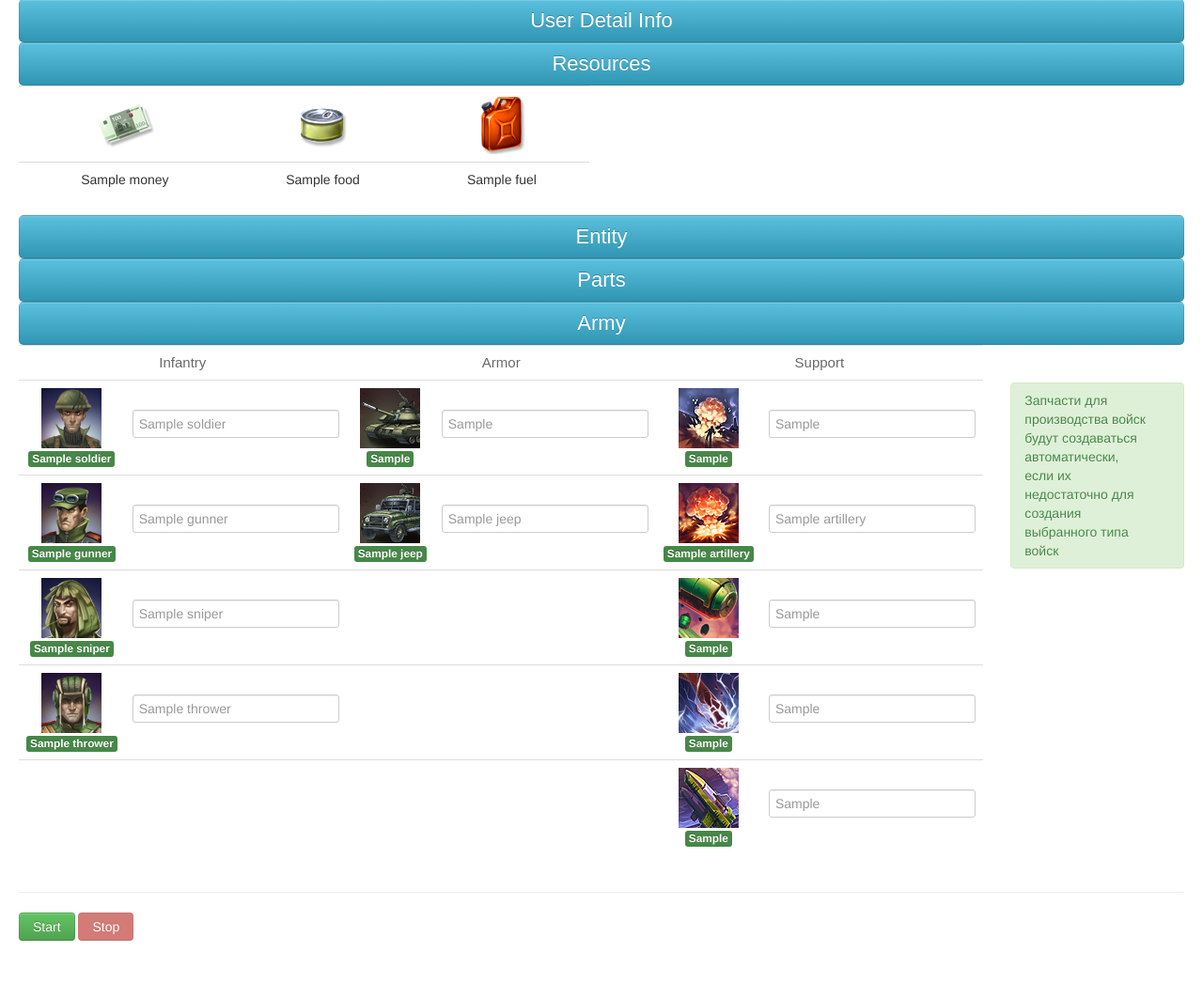
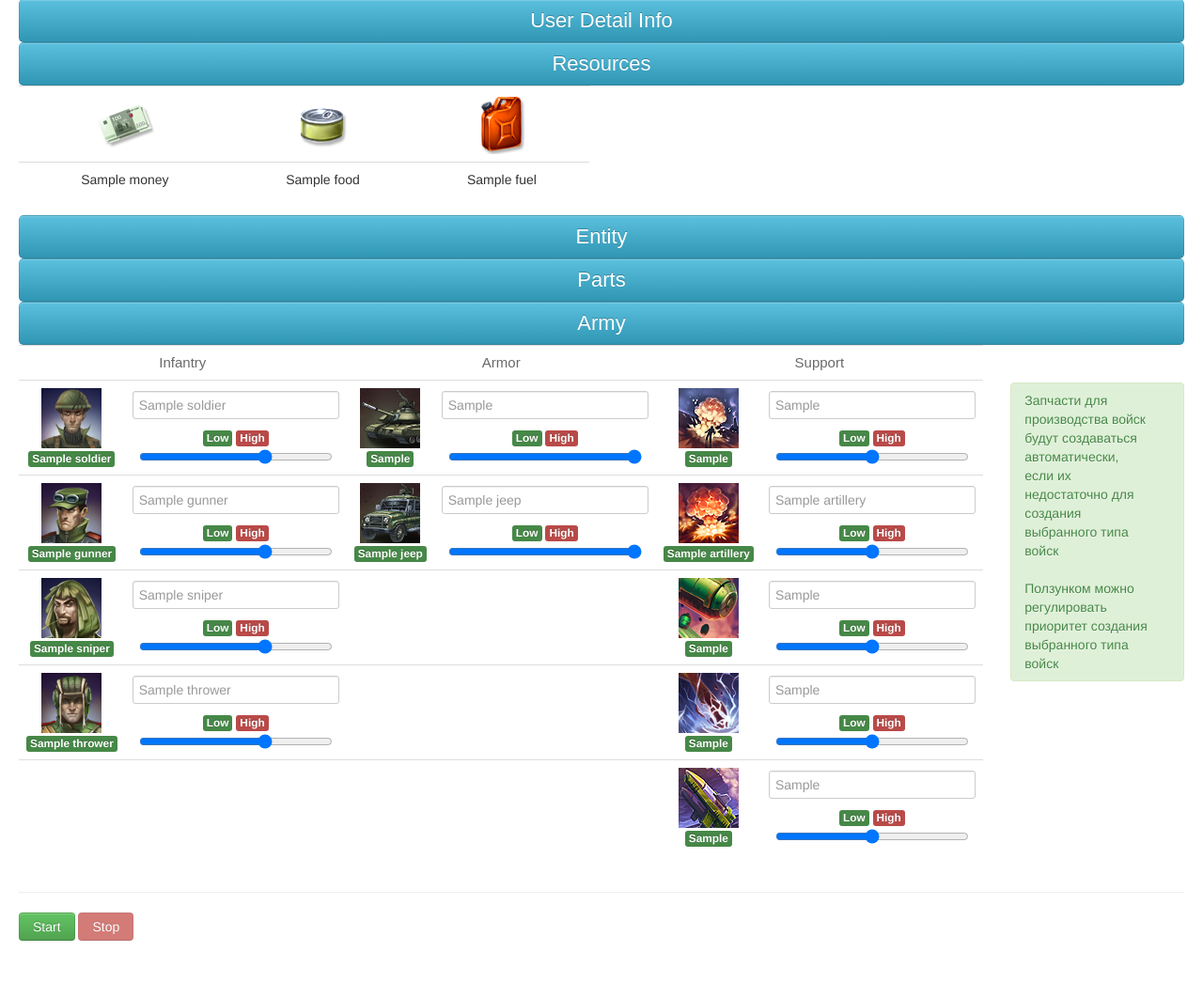
Before and after one commit to bogoslov/RJ_Bots, a Django app: template apps/templates/crisis/order.html in a window 1280 px wide, after a click on "Army". Shown: the part 71-1117 px from the top of the page at 94% size. Run offline with Django 3.2, Linux system fonts and the light colour scheme; the template is opened without the code that fills it: most values are stand-ins (such as "Sample title", 1, 10 or a date in 2020); parts of the project's set-up code (start-up, migrations or seed data) failed here and were passed over; some libraries are stand-ins or nearby versions.

Commit message:
Add priority to unit ordering

```diff
--- a/apps/templates/crisis/order.html
+++ b/apps/templates/crisis/order.html
@@ -114,36 +114,75 @@
                             </tr>
                             <tr>
                                 <td><img src="{% static "img/crisis/infantry/soldier_64x64.png" %}" alt="Soldier"><span class="label label-success">{{ current_army.soldier }}</span></td>
-                                <td><input name="soldier" type="text" placeholder="{{ order.soldier }}"></td>
-{#                                <td></td>#}
+                                <td><input name="soldier" type="text" placeholder="{{ order.soldier }}">
+                                    <span class="label label-success">Low</span>
+                                    <span class="label label-important">High</span>
+                                    <input type="range" name="soldier_priority" min="1" max="4" value="{{ priority.soldier }}" >
+                                </td>
                                 <td><img src="{% static "img/crisis/armor/base_tank_64x64.png" %}" alt="Tank"><span class="label label-success">{{ current_army.base_tank }}</span></td>
-                                <td><input name="base_tank" type="text" placeholder="{{ order.base_tank }}"></td>
+                                <td><input name="base_tank" type="text" placeholder="{{ order.base_tank }}">
+                                    <span class="label label-success">Low</span>
+                                    <span class="label label-important">High</span>
+                                    <input type="range" name="base_tank_priority" min="1" max="2" value="{{ priority.base_tank }}">
+                                </td>
                                 <td><img src="{% static "img/crisis/support/base_artillery_64x64.png" %}" alt="Base Artillery"><span class="label label-success">{{ current_army.base_artillery }}</span></td>
-                                <td><input name="base_artillery" type="text" placeholder="{{ order.base_artillery }}"></td>
+                                <td><input name="base_artillery" type="text" placeholder="{{ order.base_artillery }}">
+                                    <span class="label label-success">Low</span>
+                                    <span class="label label-important">High</span>
+                                    <input type="range" name="base_artillery_priority" min="1" max="5" value="{{ priority.base_artillery }}">
+                                </td>
                             </tr>
                             <tr>
                                 <td><img src="{% static "img/crisis/infantry/gunner_64x64.png" %}" alt="Gunner"><span class="label label-success">{{ current_army.gunner }}</span></td>
-                                <td><input name="gunner" type="text" placeholder="{{ order.gunner }}"></td>
+                                <td><input name="gunner" type="text" placeholder="{{ order.gunner }}">
+                                    <span class="label label-success">Low</span>
+                                    <span class="label label-important">High</span>
+                                    <input type="range" name="gunner_priority" min="1" max="4" value="{{ priority.gunner }}">
+                                </td>
                                 <td><img src="{% static "img/crisis/armor/jeep_64x64.png" %}" alt="Jeep"><span class="label label-success">{{ current_army.jeep }}</span></td>
-                                <td><input name="jeep" type="text" placeholder="{{ order.jeep }}"></td>
+                                <td><input name="jeep" type="text" placeholder="{{ order.jeep }}">
+                                    <span class="label label-success">Low</span>
+                                    <span class="label label-important">High</span>
+                                    <input type="range" name="jeep_priority" min="1" max="2" value="{{ priority.jeep }}">
+                                </td>
                                 <td><img src="{% static "img/crisis/support/artillery_64x64.png" %}" alt="Artillery"><span class="label label-success">{{ current_army.artillery }}</span></td>
-                                <td><input name="artillery" type="text" placeholder="{{ order.artillery }}"></td>
+                                <td><input name="artillery" type="text" placeholder="{{ order.artillery }}">
+                                    <span class="label label-success">Low</span>
+                                    <span class="label label-important">High</span>
+                                    <input type="range" name="artillery_priority" min="1" max="5" value="{{ priority.artillery }}">
+                                </td>
                             </tr>
                             <tr>
                                 <td><img src="{% static "img/crisis/infantry/sniper_64x64.png" %}" alt="Sniper"><span class="label label-success">{{ current_army.sniper }}</span></td>
-                                <td><input name="sniper" type="text" placeholder="{{ order.sniper }}"></td>
+                                <td><input name="sniper" type="text" placeholder="{{ order.sniper }}">
+                                    <span class="label label-success">Low</span>
+                                    <span class="label label-important">High</span>
+                                    <input type="range" name="sniper_priority" min="1" max="4" value="{{ priority.sniper }}">
+                                </td>
                                 <td></td>
                                 <td></td>
                                 <td><img src="{% static "img/crisis/support/artillery_cassete_64x64.png" %}" alt="Artillery Cassete"><span class="label label-success">{{ current_army.artillery_cassete }}</span></td>
-                                <td><input name="artillery_cassete" type="text" placeholder="{{ order.artillery_cassete }}"></td>
+                                <td><input name="artillery_cassete" type="text" placeholder="{{ order.artillery_cassete }}">
+                                    <span class="label label-success">Low</span>
+                                    <span class="label label-important">High</span>
+                                    <input type="range" name="artillery_cassete_priority" min="1" max="5" value="{{ priority.artillery_cassete }}">
+                                </td>
                             </tr>
                             <tr>
                                 <td><img src="{% static "img/crisis/infantry/thrower_64x64.png" %}" alt="Thrower"><span class="label label-success">{{ current_army.thrower }}</span></td>
-                                <td><input name="thrower" type="text" placeholder="{{ order.thrower }}"></td>
+                                <td><input name="thrower" type="text" placeholder="{{ order.thrower }}">
+                                    <span class="label label-success">Low</span>
+                                    <span class="label label-important">High</span>
+                                    <input type="range" name="thrower_priority" min="1" max="4" value="{{ priority.thrower }}">
+                                </td>
                                 <td></td>
                                 <td></td>
                                 <td><img src="{% static "img/crisis/support/artillery_emp_64x64.png" %}" alt="Artillery EMP"><span class="label label-success">{{ current_army.artillery_emp }}</span></td>
-                                <td><input name="artillery_emp" type="text" placeholder="{{ order.artillery_emp }}"></td>
+                                <td><input name="artillery_emp" type="text" placeholder="{{ order.artillery_emp }}">
+                                    <span class="label label-success">Low</span>
+                                    <span class="label label-important">High</span>
+                                    <input type="range" name="artillery_emp_priority" min="1" max="5" value="{{ priority.artillery_emp }}">
+                                </td>
                             </tr>
                             <tr>
                                 <td></td>
@@ -151,7 +190,11 @@
                                 <td></td>
                                 <td></td>
                                 <td><img src="{% static "img/crisis/support/artillery_antitank_64x64.png" %}" alt="Artillery Antitank"><span class="label label-success">{{ current_army.artillery_antitank }}</span></td>
-                                <td><input name="artillery_antitank" type="text" placeholder="{{ order.artillery_antitank }}"></td>
+                                <td><input name="artillery_antitank" type="text" placeholder="{{ order.artillery_antitank }}">
+                                    <span class="label label-success">Low</span>
+                                    <span class="label label-important">High</span>
+                                    <input type="range" name="artillery_antitank_priority" min="1" max="5" value="{{ priority.artillery_antitank }}">
+                                </td>
                             </tr>
                         </tbody>
                     </table>
@@ -162,6 +205,9 @@
                     <div class="alert alert-success">
                         Запчасти для производства войск будут создаваться автоматически,
                         если их недостаточно для создания выбранного типа войск
+                        <br>
+                        <br>
+                        Ползунком можно регулировать приоритет создания выбранного типа войск
                     </div>
                 </div>
 
```
Also changed, not shown: apps/crisis/utils.py (+8 -1 lines), apps/crisis/views.py (+13 -1 lines).
